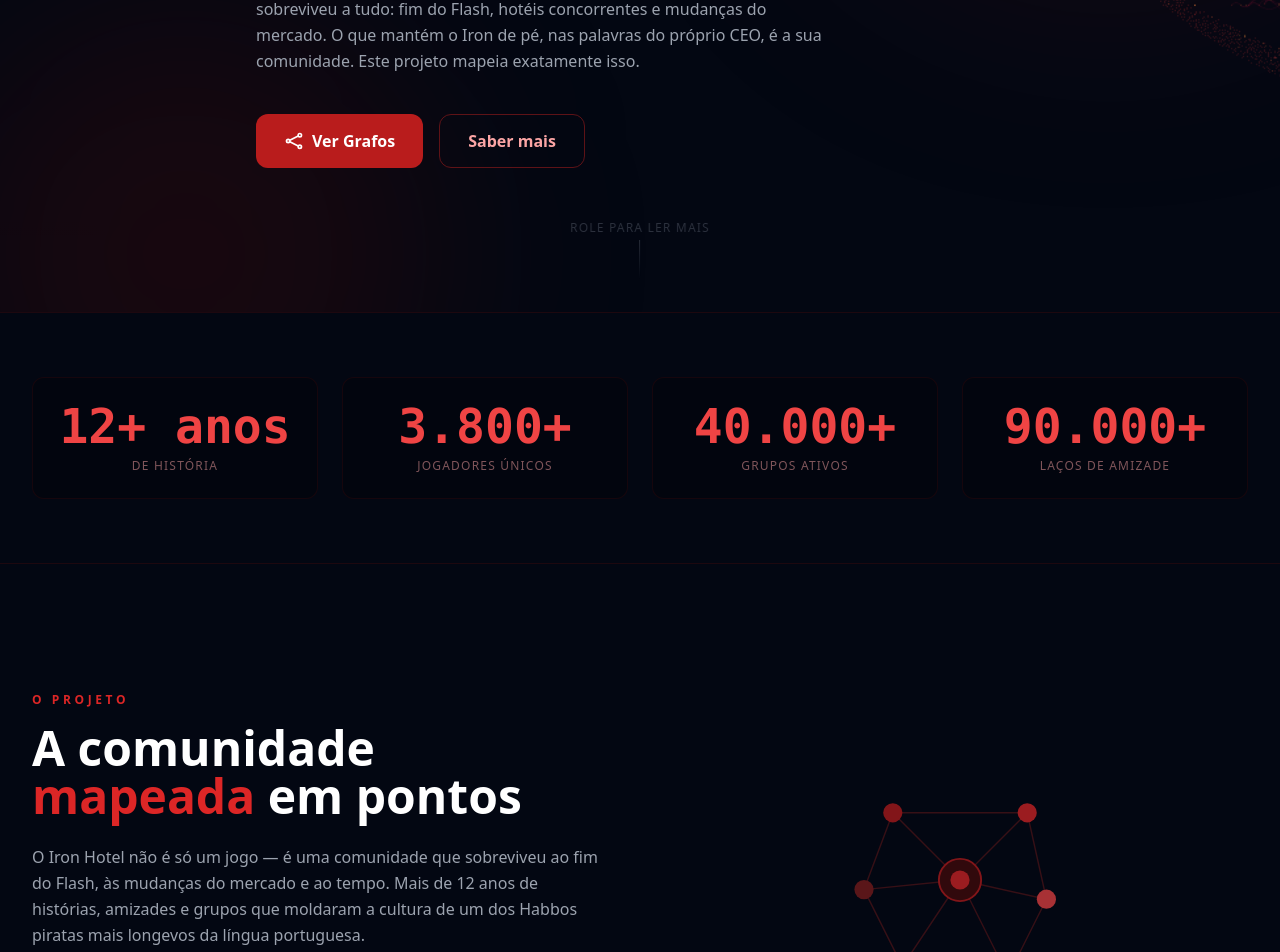
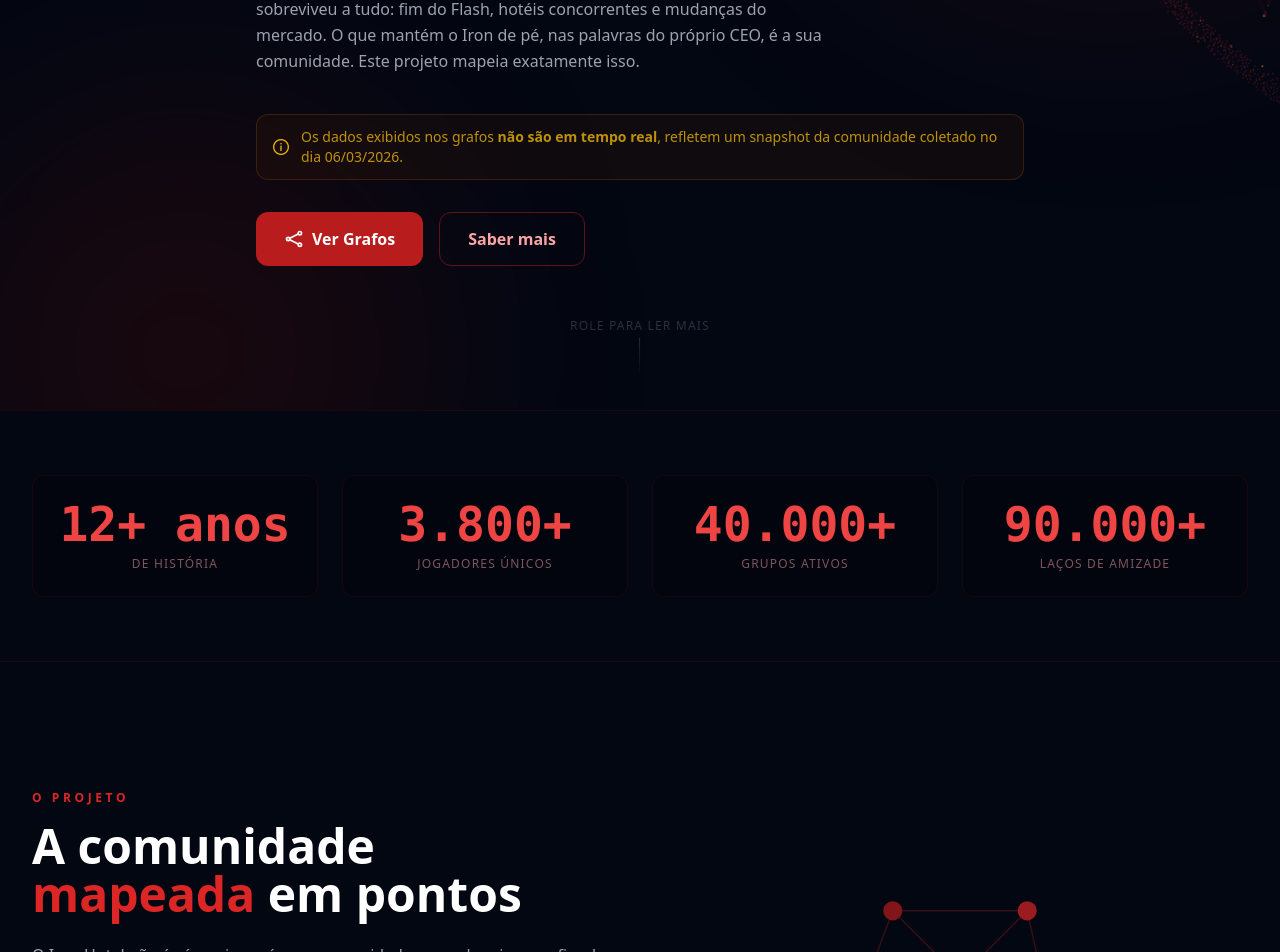
Before and after one commit to NuoriM/iron-groups-connections, a React (Vite) app: page / in a window 1280 px wide. Shown: the part 500-1452 px from the top of the page. Built offline with nearby package versions, Linux system fonts and the light colour scheme.

Commit message:
Incluido aviso de que os dados não são em tempo real

```diff
--- a/src/pages/Home.jsx
+++ b/src/pages/Home.jsx
@@ -162,6 +162,18 @@
               comunidade. Este projeto mapeia exatamente isso.
             </p>
 
+            <div className="flex items-center gap-3 mb-8 px-4 py-3 rounded-xl border border-yellow-900/40 bg-yellow-950/20 text-yellow-500/80">
+              <i
+                className="pi pi-info-circle text-yellow-500"
+                style={{ fontSize: "1rem" }}
+              />
+              <p className="text-sm">
+                Os dados exibidos nos grafos
+                <span className="font-bold"> não são em tempo real</span>,
+                refletem um snapshot da comunidade coletado no dia 06/03/2026.
+              </p>
+            </div>
+
             <div className="flex flex-wrap gap-4">
               <a
                 href="#grafos"
@@ -245,7 +257,7 @@
               </h2>
               <div className="space-y-4 text-gray-400 leading-relaxed">
                 <p>
-                  O Iron Hotel não é só um jogo — é uma comunidade que
+                  O Iron Hotel não é só um jogo, é uma comunidade que
                   sobreviveu ao fim do Flash, às mudanças do mercado e ao tempo.
                   Mais de 12 anos de histórias, amizades e grupos que moldaram a
                   cultura de um dos Habbos piratas mais longevos da língua
```
